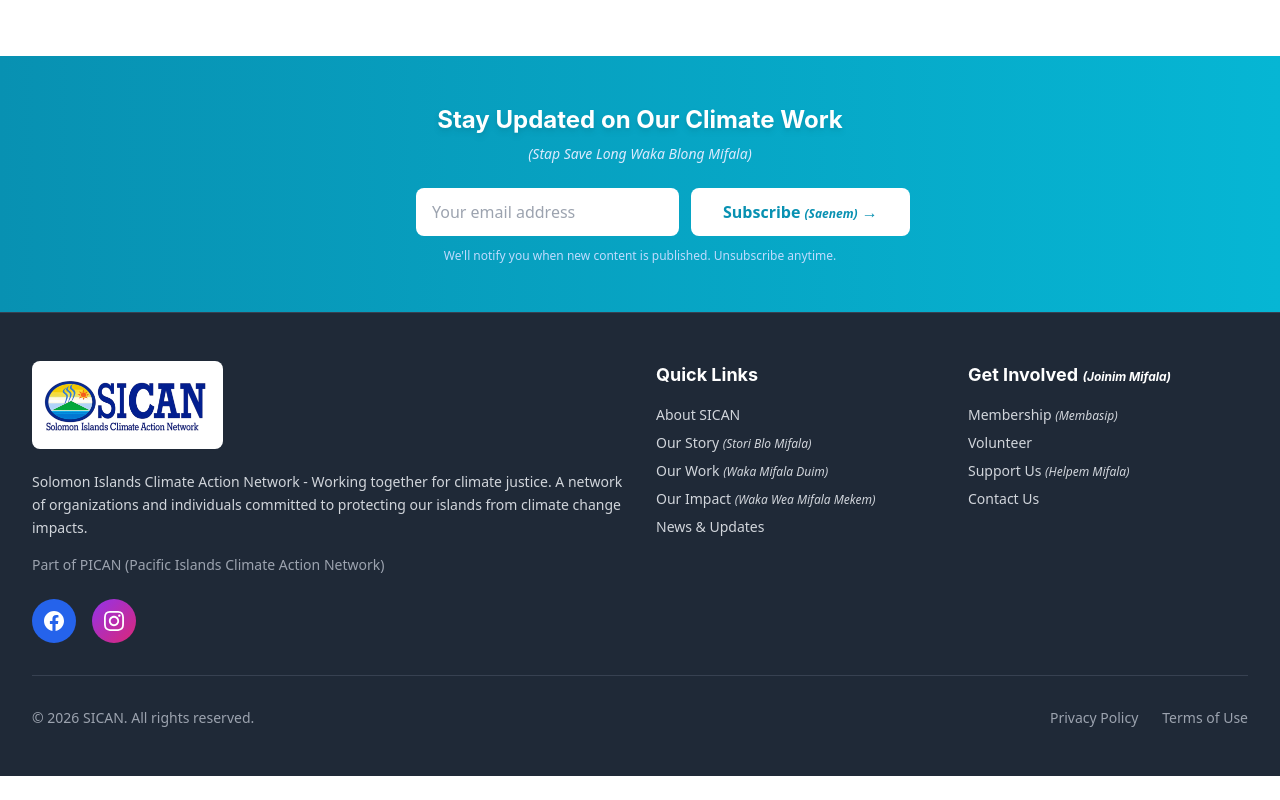
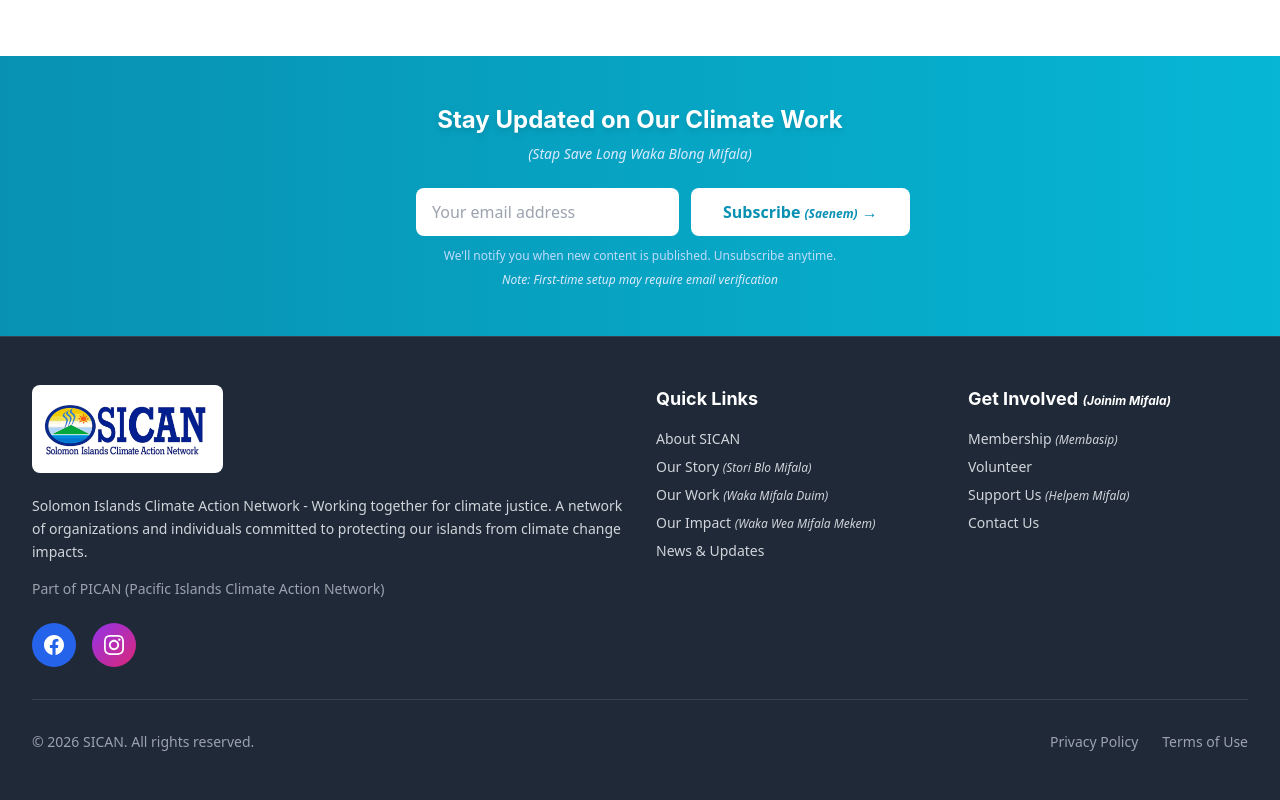
Before and after one commit to meresimi/sican-website, a Next.js app: page /news in a window 1280 px wide. Shown: the part 740-1540 px from the top of the page. Before the commit the page ends 1516 px from the top, so only its background shows below. Built offline with nearby package versions, Linux system fonts and the light colour scheme.

Commit message:
Fix newsletter: Added autoresponse and proper FormSubmit config

```diff
--- a/components/Footer.tsx
+++ b/components/Footer.tsx
@@ -4,7 +4,7 @@ import Image from 'next/image'
 export default function Footer() {
   return (
     <footer className="bg-gray-900 text-white">
-      {/* Newsletter Section */}
+      {/* Newsletter Section - FIXED FormSubmit */}
       <div className="bg-gradient-to-r from-ocean to-lagoon py-12">
         <div className="container-custom">
           <div className="max-w-3xl mx-auto text-center">
@@ -20,6 +20,7 @@ export default function Footer() {
               method="POST"
               className="flex flex-col sm:flex-row gap-3 max-w-md mx-auto"
             >
+              {/* Email Input */}
               <input
                 type="email"
                 name="email"
@@ -27,9 +28,16 @@ export default function Footer() {
                 required
                 className="flex-1 px-4 py-3 rounded-lg text-gray-900 focus:ring-2 focus:ring-white"
               />
+
+              {/* Hidden fields - IMPORTANT for FormSubmit */}
               <input type="hidden" name="_subject" value="New SICAN Newsletter Subscription" />
-              <input type="hidden" name="_template" value="table" />
-              <input type="text" name="_honey" style={{display: 'none'}} />
+              <input type="hidden" name="_next" value="https://sican-website.vercel.app/thank-you" />
+              <input type="hidden" name="_autoresponse" value="Thank you for subscribing to SICAN updates! We'll keep you informed about our climate action work." />
+
+              {/* Anti-spam honeypot */}
+              <input type="text" name="_honey" style={{display: 'none'}} tabIndex={-1} autoComplete="off" />
+
+              {/* Submit Button */}
               <button
                 type="submit"
                 className="btn-primary bg-white text-ocean hover:bg-gray-100 whitespace-nowrap px-8"
@@ -37,14 +45,19 @@ export default function Footer() {
                 Subscribe <span className="text-xs italic">(Saenem)</span> →
               </button>
             </form>
+
             <p className="text-xs text-blue-200 mt-3">
               We'll notify you when new content is published. Unsubscribe anytime.
+            </p>
+
+            <p className="text-xs text-blue-100 mt-2 italic">
+              Note: First-time setup may require email verification
             </p>
           </div>
         </div>
       </div>
 
-      {/* Main Footer - LIGHTER BACKGROUND FOR BANNER */}
+      {/* Main Footer */}
       <div className="border-t border-gray-700 py-12 bg-gray-800">
         <div className="container-custom">
           <div className="grid md:grid-cols-4 gap-8">
```
